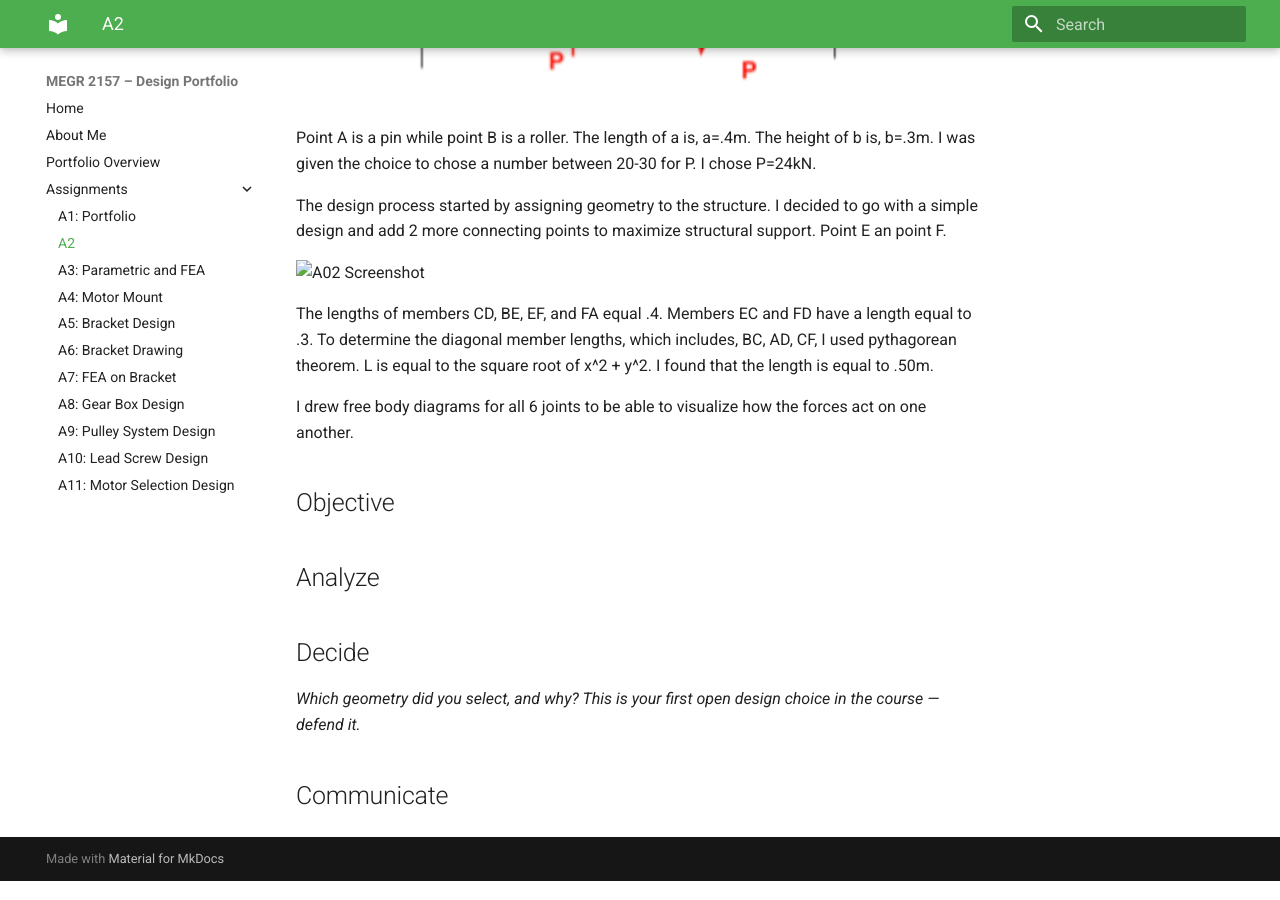
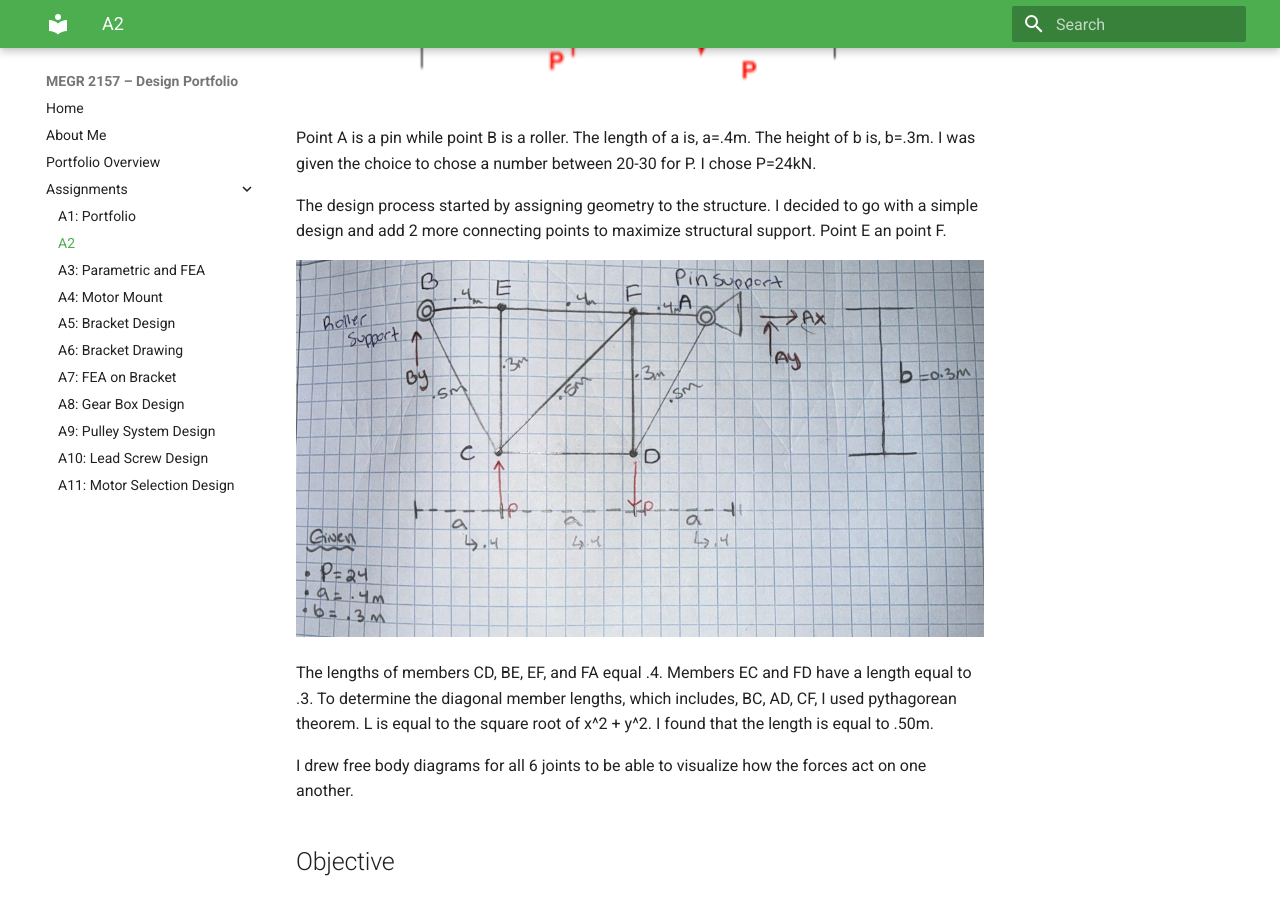
Before and after one commit to IzabellaMontero/megr2157-portfolio, an MkDocs documentation site: the page built from docs/assignments/A02/index.md, in a window 1280 px wide and 900 px high, scrolled down 657 px. Built offline with MkDocs 1.6.1 and Material for MkDocs 9.7.7, drawn with Linux system fonts in a browser that asks for light colours.

Commit message:
Update index.md

```diff
--- a/docs/assignments/A02/index.md
+++ b/docs/assignments/A02/index.md
@@ -10,7 +10,7 @@ Point A is a pin while point B is a roller. The length of a is, a=.4m. The heigh
 
 The design process started by assigning geometry to the structure. I decided to go with a simple design and add 2 more connecting points to maximize structural support. Point E an point F.
 
-![A02 Screenshot](../assignments/A02/Screenshot%202026-09-01%20at%2011.23.43%20PM.png)
+![Truss design screenshot](Screenshot 2026-09-01 at 11.23.43 PM.png)
 
 The lengths of members CD, BE, EF, and FA equal .4. Members EC and FD have a length equal to .3. To determine the diagonal member lengths, which includes, BC, AD, CF, I used pythagorean theorem. L is equal to the square root of x^2 + y^2. I found that the length is equal to .50m.
 
```
